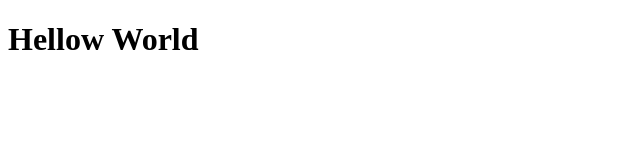
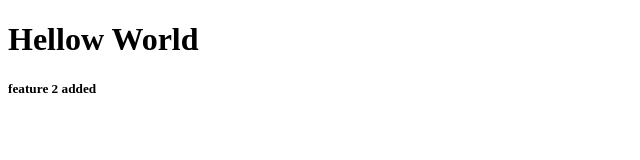
Before and after one commit to lakinaik09/demo, a plain HTML site: page index.html in a window 1280 px wide. Shown: the whole page, without its empty margins (0-640 px from the left). Drawn offline with Linux system fonts and the light colour scheme.

Commit message:
feature 2 added

```diff
--- a/index.html
+++ b/index.html
@@ -7,5 +7,6 @@
 </head>
 <body>
         <h1>Hellow World</h1>
+        <h5>feature 2 added</h5>
 </body>
 </html>
```
